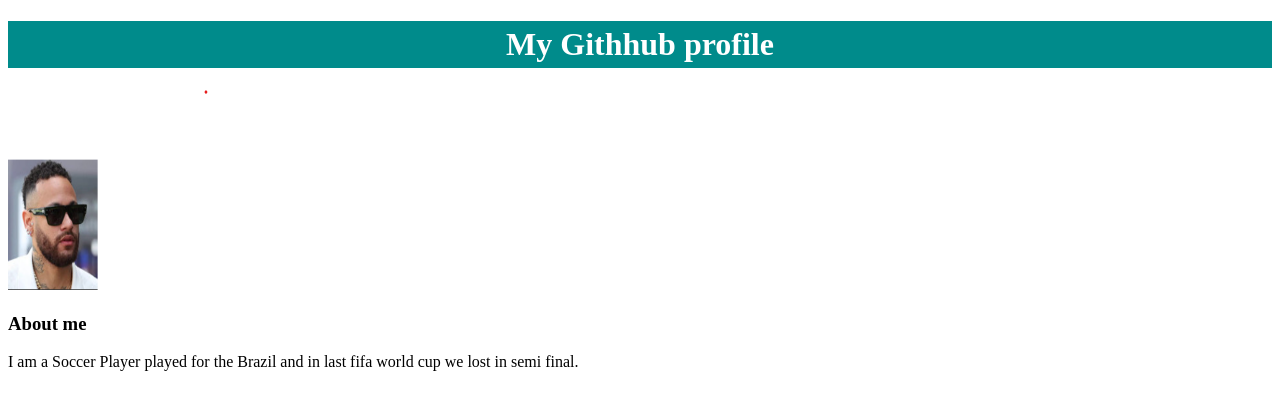
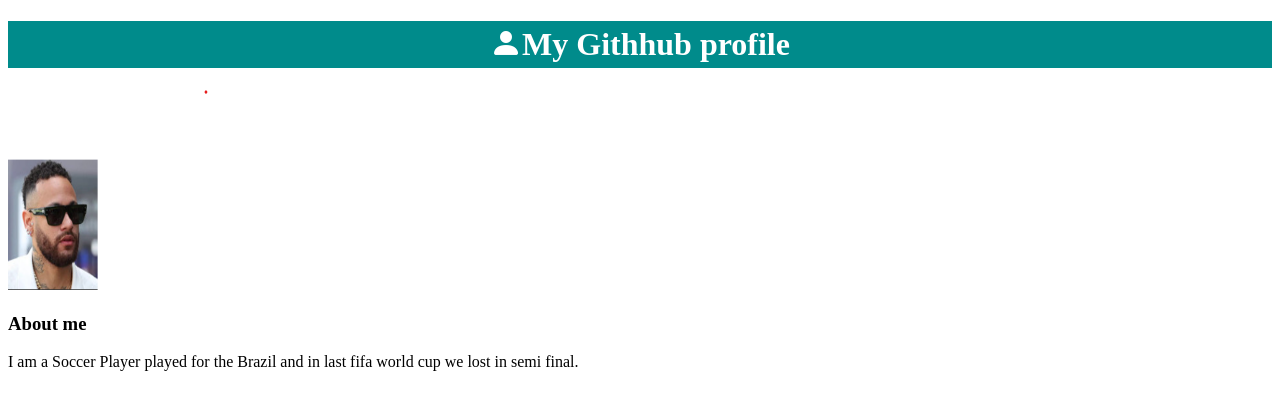
Before and after one commit to VenugopalTelugu/GITHUB, a website: page index.html in a window 1280 px wide. Drawn offline with nearby package versions, Linux system fonts and the light colour scheme.

Commit message:
Update index.html

```diff
--- a/index.html
+++ b/index.html
@@ -5,9 +5,10 @@
     <meta name="viewport" content="width=device-width, initial-scale=1.0">
     <title>Document</title>
     <link rel="stylesheet" href="src/styles/template.css">
+    <link rel="stylesheet" href="https://cdn.jsdelivr.net/npm/bootstrap-icons@1.10.5/font/bootstrap-icons.css">
 </head>
 <body>
-    <h1>My Githhub profile</h1>
+    <h1><span class="bi bi-person-fill"></span>My Githhub profile</h1>
     <img src="public/images/Neymar.png" width="200" height="200">
     <h3>About me</h3>
     <p> I am a Soccer Player played for the Brazil and in last fifa world cup we lost in semi final.</p>
```
